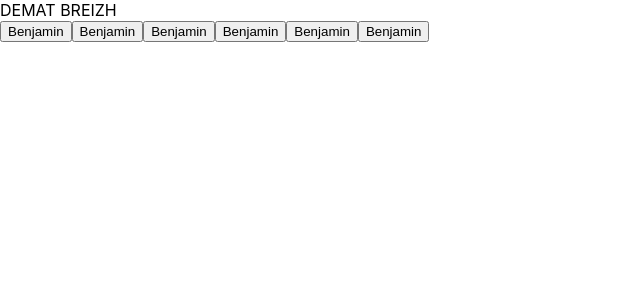
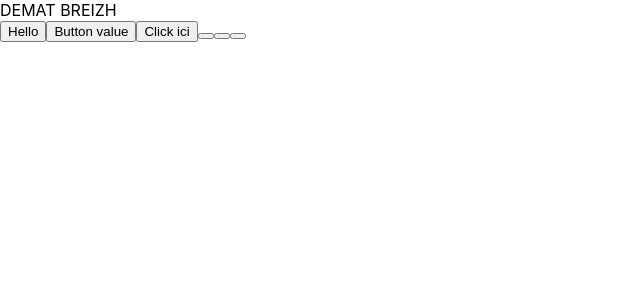
Before and after one commit to champix56/2022-05-23-tjs, a React (Create React App) app: page / in a window 1280 px wide. Shown: the top 300 px of the page, without its empty margins (0-640 px from the left). Built offline with nearby package versions, Linux system fonts and the light colour scheme.

Commit message:
mise en place de props

```diff
--- a/src/App/App.js
+++ b/src/App/App.js
@@ -5,9 +5,9 @@
   return (
     <div className="App">
      DEMAT BREIZH<br/>
-     <Button/>
-     <Button/>
-     <Button/>
+     <Button text="Hello" color="blue"/>
+     <Button text="Button value"/>
+     <Button text="Click ici"/>
      <Button/>
      <Button/>
      <Button/>
--- a/src/App/components/Button/Button.js
+++ b/src/App/components/Button/Button.js
@@ -2,7 +2,8 @@
 
 // contenu du cmp
 function Button(props) {
-    return <button>Benjamin</button>;
+    console.warn(props);
+    return <button>{props.text}</button>;
 }
 
 //exportation
```
